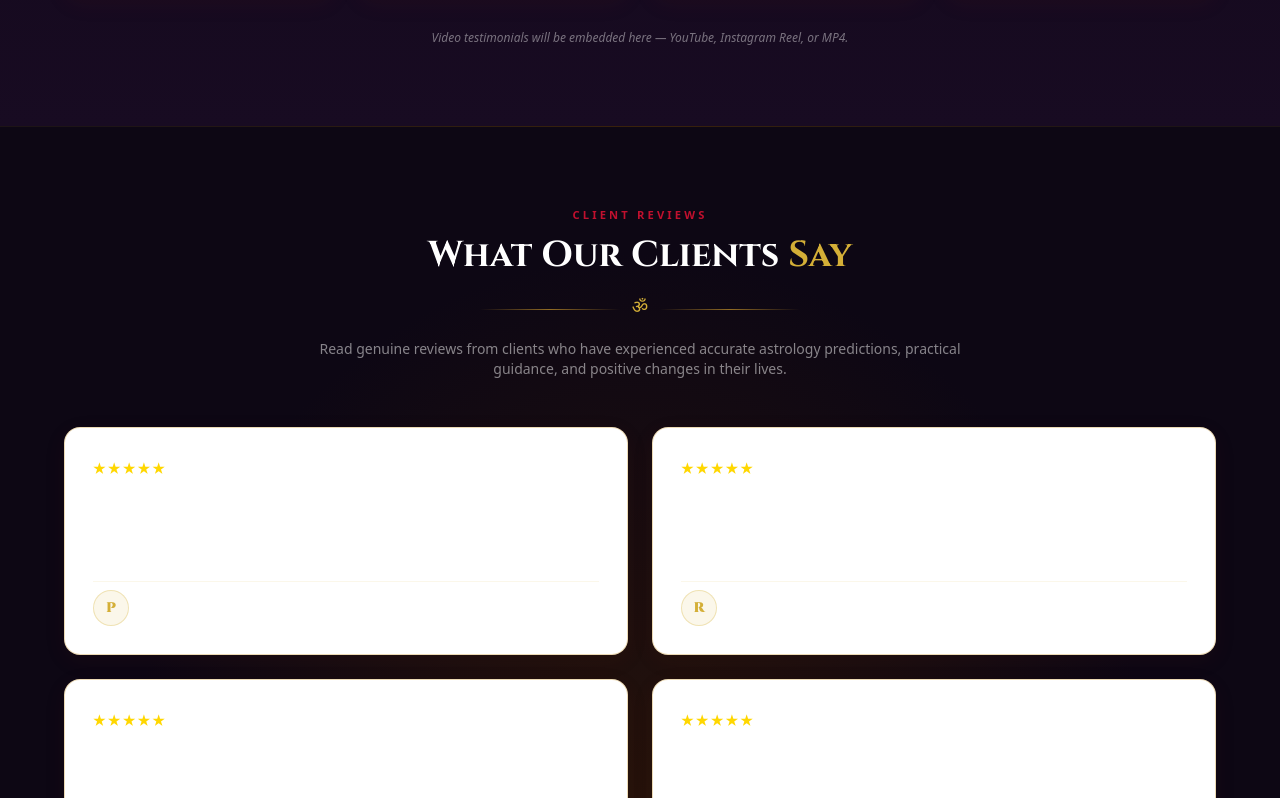
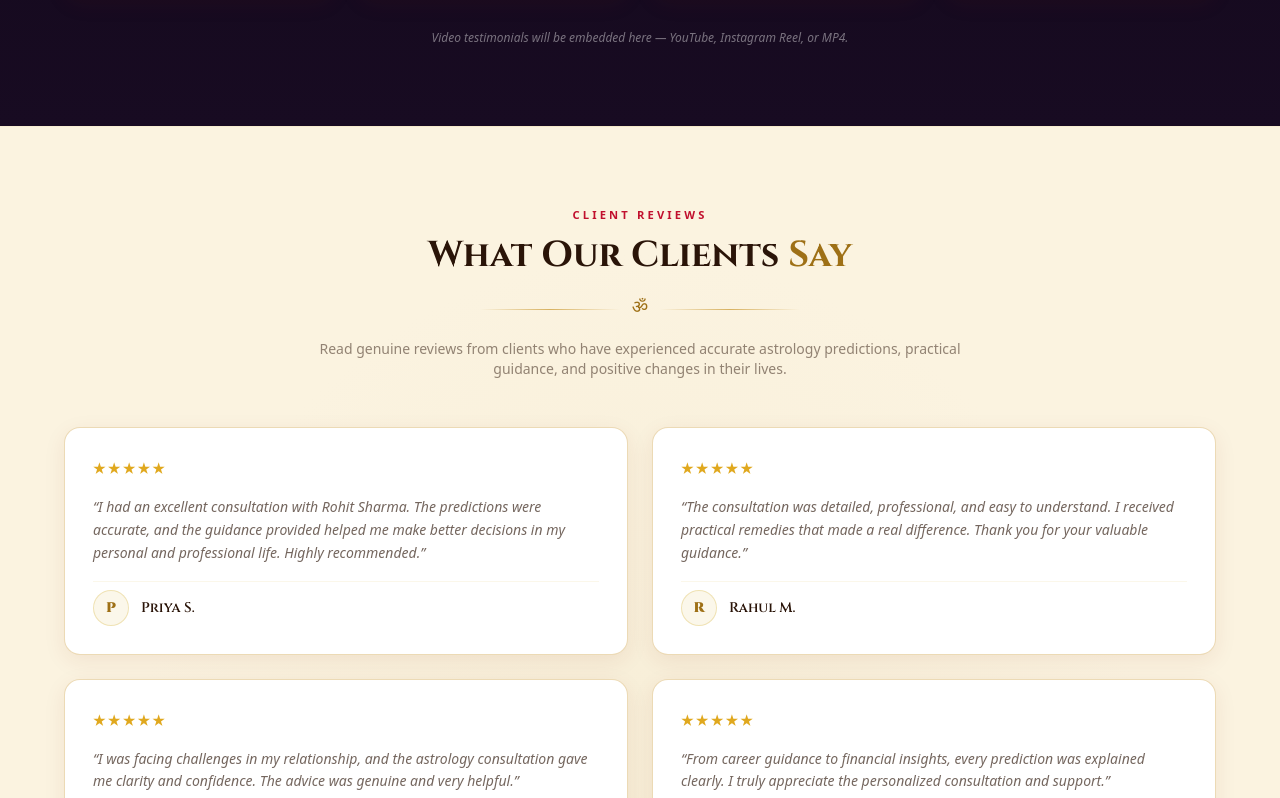
Before and after one commit to Sanchitjha/Astrologer, a Next.js app: page / in a window 1280 px wide. Shown: the part 6682-7480 px from the top of the page. Built offline with nearby package versions, Linux system fonts and the light colour scheme.

Commit message:
feat: add core UI components including Reviews, ZodiacSigns, and WhyChooseUs sections

```diff
--- a/components/Reviews.js
+++ b/components/Reviews.js
@@ -25,7 +25,7 @@ function Stars({ count }) {
   return (
     <span aria-label={`${count} out of 5 stars`} className="flex gap-0.5">
       {Array.from({ length: count }).map((_, i) => (
-        <span key={i} className="text-[#FFD700] text-base">★</span>
+        <span key={i} className="text-[#E0A81E] text-base">★</span>
       ))}
     </span>
   );
@@ -35,22 +35,22 @@ export default function Reviews() {
   return (
     <section
       className="py-20 px-4 border-t border-[#D4AF37]/8"
-      style={{ background: 'radial-gradient(ellipse at 50% 100%, #2C1608 0%, #0D0714 60%)' }}
+      style={{ background: 'radial-gradient(ellipse at 50% 100%, #F6ECD4 0%, #FBF3E0 60%)' }}
       aria-labelledby="reviews-heading"
     >
       <div className="max-w-6xl mx-auto">
         <div className="text-center mb-12">
           <p className="section-label mb-3">Client Reviews</p>
           <h2 id="reviews-heading"
-              className="text-3xl md:text-4xl font-bold text-white"
+              className="text-3xl md:text-4xl font-bold text-[#2A1408]"
               style={{ fontFamily: 'var(--font-cinzel)' }}>
-            What Our Clients <span className="text-[#D4AF37]">Say</span>
+            What Our Clients <span className="text-[#9E7016]">Say</span>
           </h2>
           <div className="gold-divider max-w-xs mx-auto mt-5">
-            <span className="text-[#D4AF37] text-lg shrink-0"
+            <span className="text-[#9E7016] text-lg shrink-0"
                   style={{ fontFamily: 'var(--font-devanagari)' }}>ॐ</span>
           </div>
-          <p className="text-white/50 text-sm mt-4 max-w-2xl mx-auto">
+          <p className="text-[#2A1408]/50 text-sm mt-4 max-w-2xl mx-auto">
             Read genuine reviews from clients who have experienced accurate astrology predictions,
             practical guidance, and positive changes in their lives.
           </p>
@@ -61,16 +61,16 @@ export default function Reviews() {
             <article key={r.name}
                      className="glass-card rounded-2xl p-7 flex flex-col gap-4">
               <Stars count={r.rating} />
-              <p className="text-white/65 text-sm leading-relaxed italic flex-1">
+              <p className="text-[#2A1408]/65 text-sm leading-relaxed italic flex-1">
                 &ldquo;{r.text}&rdquo;
               </p>
               <div className="flex items-center gap-3 pt-2 border-t border-[#D4AF37]/10">
                 <div className="w-9 h-9 rounded-full bg-[#D4AF37]/10 border border-[#D4AF37]/30
-                                flex items-center justify-center text-[#D4AF37] font-black text-sm shrink-0"
+                                flex items-center justify-center text-[#9E7016] font-black text-sm shrink-0"
                      style={{ fontFamily: 'var(--font-cinzel)' }}>
                   {r.name[0]}
                 </div>
-                <p className="text-white font-semibold text-sm"
+                <p className="text-[#2A1408] font-semibold text-sm"
                    style={{ fontFamily: 'var(--font-cinzel)' }}>
                   {r.name}
                 </p>
```
